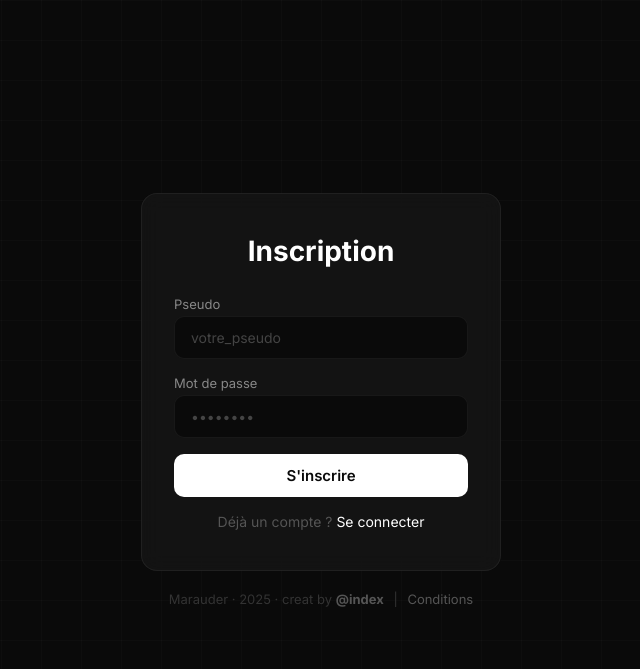
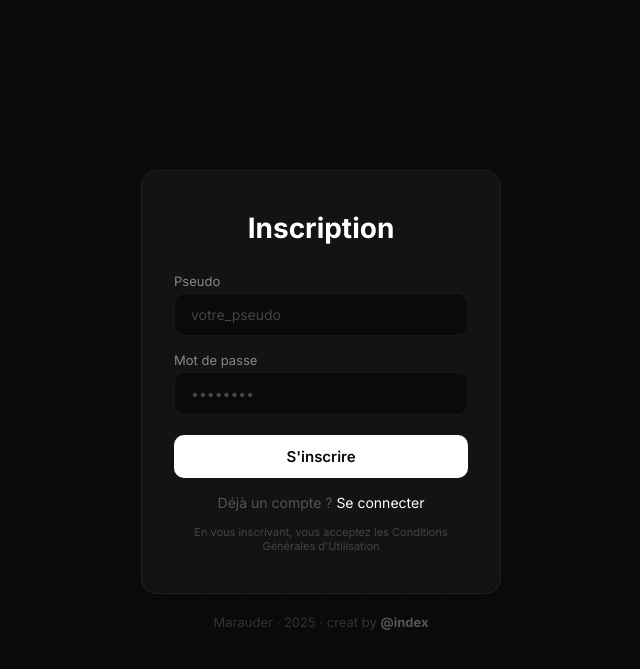
Before and after one commit to Xtracker2232/Marauder, a Flask app: page /register in a window 1280 px wide. Shown: the top 669 px of the page, without its empty margins (319-959 px from the left). Run offline with Flask 3, Linux system fonts and the light colour scheme.

Commit message:
Site complet propre

```diff
--- a/app.py
+++ b/app.py
@@ -7,7 +7,6 @@ import hashlib
 app = Flask(__name__)
 app.secret_key = 'ma_cle_secrete_123456789'
 
-# Base de données
 app.config['SQLALCHEMY_DATABASE_URI'] = 'sqlite:///marauder.db'
 app.config['SQLALCHEMY_TRACK_MODIFICATIONS'] = False
 
@@ -15,8 +14,6 @@ db = SQLAlchemy(app)
 login_manager = LoginManager()
 login_manager.init_app(app)
 login_manager.login_view = 'login'
-
-# ─── MODÈLE ──────────────────────────────────
 
 class User(UserMixin, db.Model):
     id = db.Column(db.Integer, primary_key=True)
@@ -26,8 +23,6 @@ class User(UserMixin, db.Model):
 @login_manager.user_loader
 def load_user(user_id):
     return User.query.get(int(user_id))
-
-# ─── ROUTES ──────────────────────────────────
 
 @app.route('/')
 def index():
@@ -95,16 +90,8 @@ def logout():
     logout_user()
     return redirect(url_for('login'))
 
-@app.route('/conditions')
-def conditions():
-    return render_template('conditions.html')
-
-# ─── LANCEMENT ──────────────────────────────────
-
-with app.app_context():
-    db.create_all()
-    print("✅ Base de données créée")
-
 if __name__ == '__main__':
+    with app.app_context():
+        db.create_all()
     port = int(os.environ.get('PORT', 8080))
     app.run(host='0.0.0.0', port=port)
--- a/requirements.txt
+++ b/requirements.txt
@@ -1,7 +1,7 @@
-Flask==2.3.3
+Flask==3.0.0
 Flask-Login==0.6.2
 Flask-SQLAlchemy==3.0.5
 psycopg2-binary==2.9.9
 python-dotenv==1.0.0
 gunicorn==21.2.0
-Werkzeug==2.3.7
+Werkzeug==3.0.1
--- a/templates/register.html
+++ b/templates/register.html
@@ -8,11 +8,7 @@
     <link rel="preconnect" href="https://fonts.gstatic.com" crossorigin>
     <link href="https://fonts.googleapis.com/css2?family=Inter:wght@400;500;600;700;800&display=swap" rel="stylesheet">
     <style>
-        * {
-            margin: 0;
-            padding: 0;
-            box-sizing: border-box;
-        }
+        * { margin: 0; padding: 0; box-sizing: border-box; }
 
         body {
             font-family: 'Inter', sans-serif;
@@ -108,6 +104,7 @@
             font-weight: 600;
             cursor: pointer;
             transition: all 0.3s;
+            margin-top: 4px;
         }
 
         .btn:hover {
@@ -150,6 +147,13 @@
             border: 1px solid rgba(255, 0, 0, 0.1);
         }
 
+        .cgu-text {
+            text-align: center;
+            font-size: 11px;
+            color: #444;
+            margin-top: 14px;
+        }
+
         .footer-text {
             text-align: center;
             margin-top: 20px;
@@ -157,24 +161,8 @@
             color: #333;
         }
 
-        .footer-text a {
-            color: #555;
-            text-decoration: none;
-            transition: color 0.3s;
-        }
-
-        .footer-text a:hover {
-            color: #fff;
-            text-decoration: underline;
-        }
-
         .footer-text strong {
             color: #555;
-        }
-
-        .footer-text .sep {
-            color: #333;
-            margin: 0 6px;
         }
 
         @media (max-width: 480px) {
@@ -215,12 +203,14 @@
                 Déjà un compte ? <a href="{{ url_for('login') }}">Se connecter</a>
             </p>
 
+            <p class="cgu-text">
+                En vous inscrivant, vous acceptez les Conditions Générales d'Utilisation
+            </p>
+
         </div>
 
         <div class="footer-text">
             Marauder &middot; 2025 &middot; creat by <strong>@index</strong>
-            <span class="sep">|</span>
-            <a href="{{ url_for('conditions') }}" target="_blank">Conditions</a>
         </div>
     </div>
 
```
Also changed, not shown: templates/dashboard.html (+2 -24 lines), templates/login.html (+13 -25 lines).
